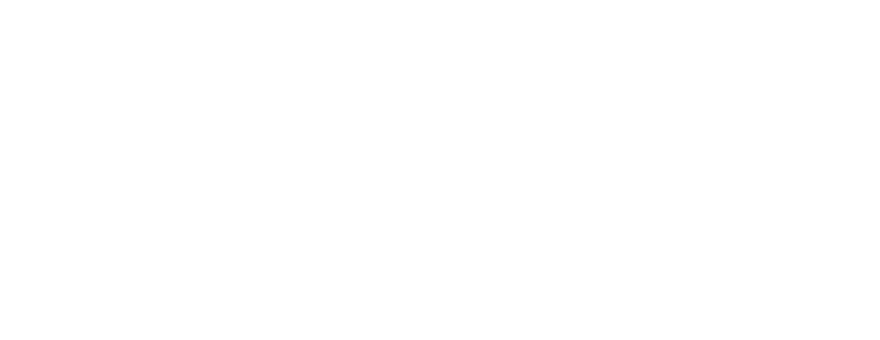
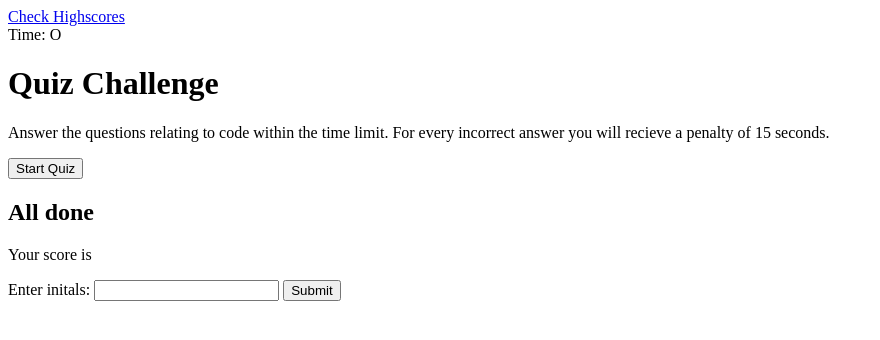
Before and after one commit to JohnnyC7212/Module-4-Challenge, a plain HTML site: page index.html in a window 1280 px wide. Shown: the whole page, without its empty margins (0-880 px from the left). Drawn offline with Linux system fonts and the light colour scheme.

Commit message:
added index.html file

```diff
--- a/index.html
+++ b/index.html
@@ -0,0 +1,40 @@
+<!DOCTYPE html>
+<html lang="en">
+    <head>
+        <meta charset="UTF-8">
+        <meta name="viewport" content="width=device-width, initial-scale=1.0">
+        <meta http-equiv="X-UA-Compatible" content="ie=edge">
+        <title> Quiz Challenge </title>
+
+        <link rel="stysheet" href="./Assets/css/style.css">
+
+    </head>
+
+    <body>
+        <div class="scores"><a href="highscores.html">Check Highscores</a></div>
+        <div class="timer">Time: <span id="time">O</span></div>
+
+        <div class="my-wrapper">
+            <div id="start-screen" class="start">
+                <h1> Quiz Challenge </h1>
+                <p>
+                    Answer the questions relating to code within the time limit. For every incorrect answer you will recieve a penalty of 15 seconds.
+
+                </p>
+                <button id="start">Start Quiz</button>
+            </div>
+            <div id="questions" class="hide">
+                <h2>All done </h2>
+                <p> Your score is <span id="final-score"></span></p>
+                <p>
+                    Enter initals: <input type="text" id="my-initials" maxlength="3" />
+                    <button id="submit">Submit</button>
+                </p>
+            </div>
+            <div id="feedback" class="feedback hide"></div>
+        </div>
+
+        <script src="./Assets/js/questions.js"></script>
+        <script src="./Assets/js/logic.js"></script>
+    </body>
+</html>
```
Also changed, not shown: highscores.html (+1 -1 lines).
